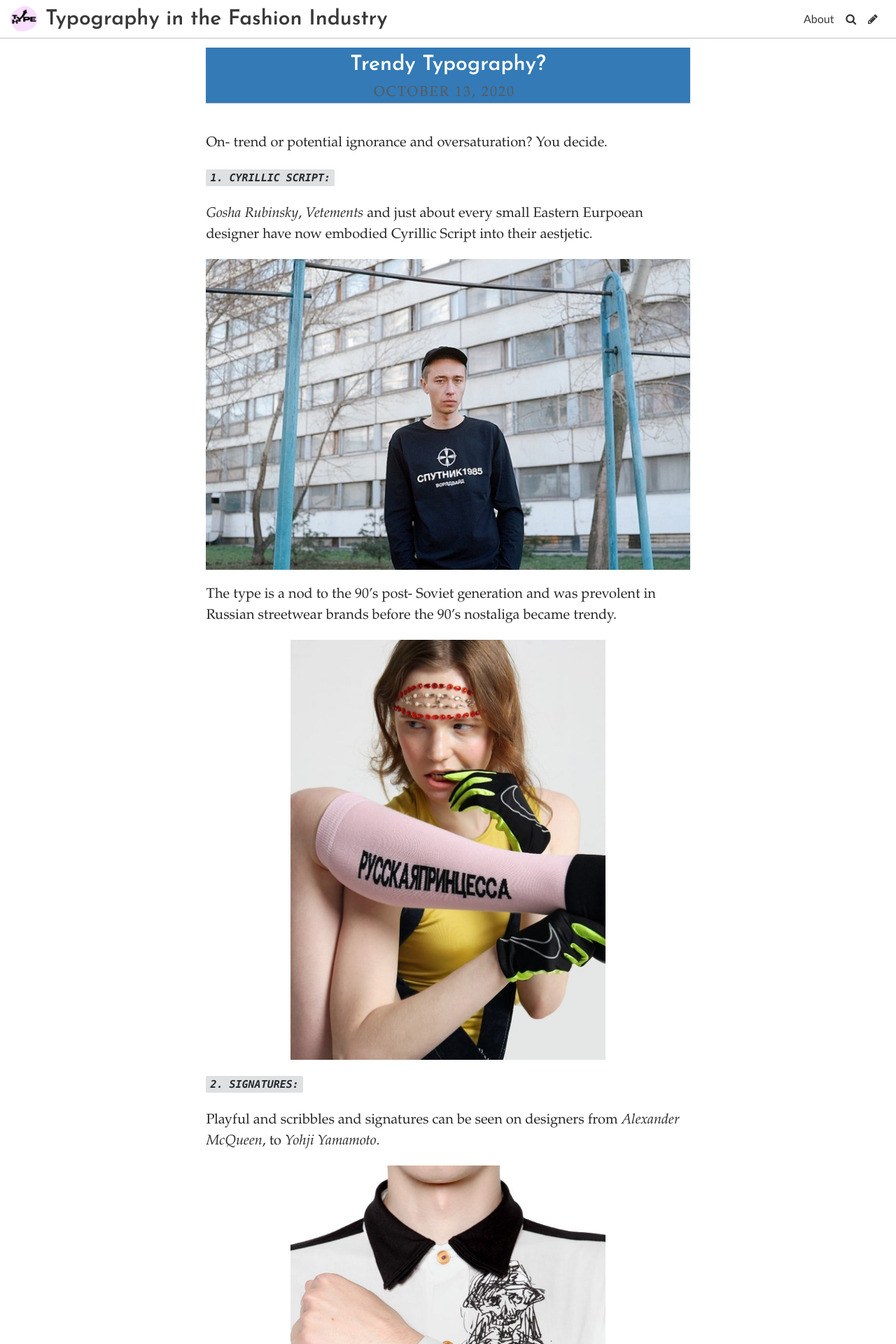
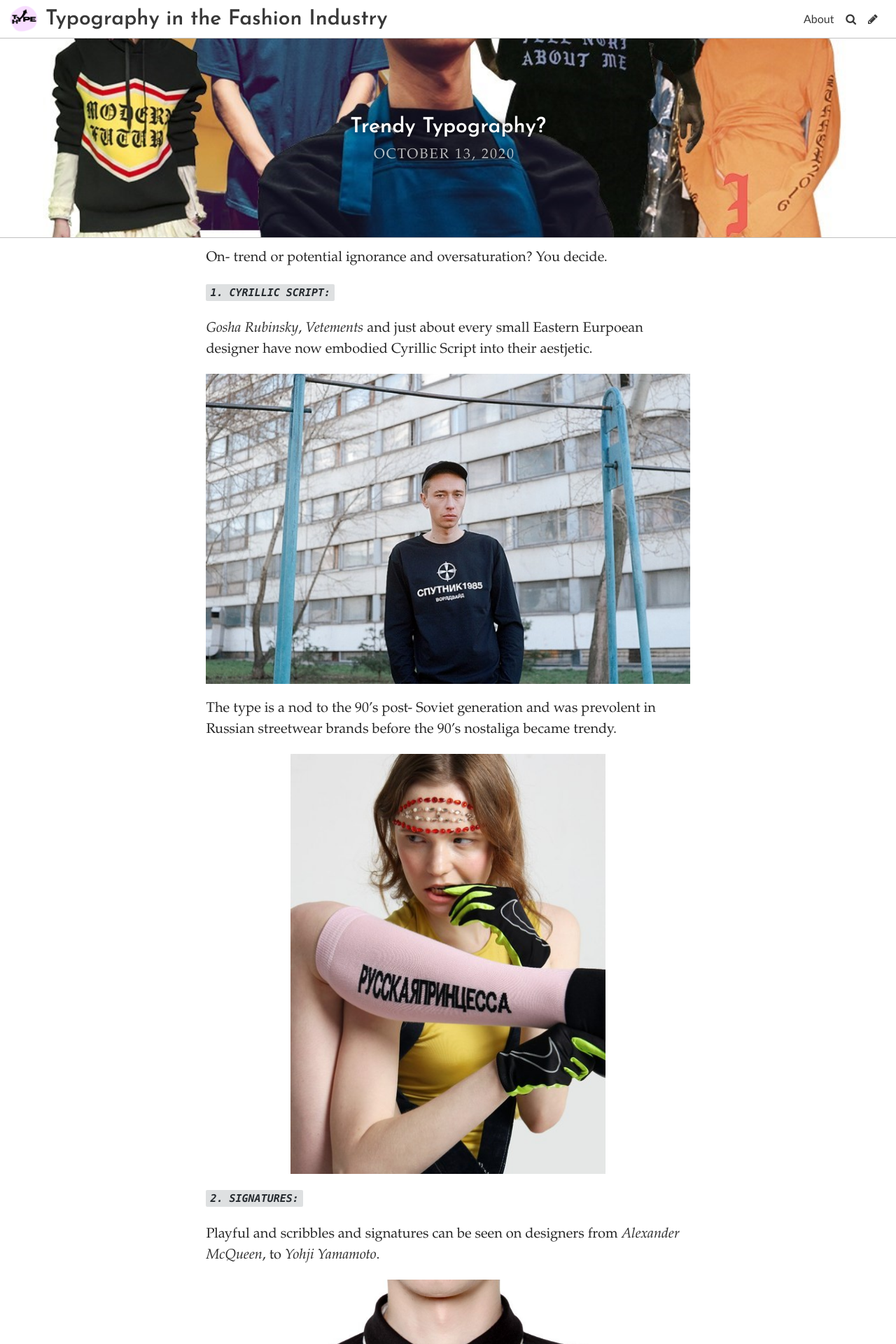
Before and after one commit to betherskine/typography-and-design, a Jekyll site: the page built from _posts/2020-10-13-t-shirt-type.md, in a window 1280 px wide. Shown: the top 1920 px of the page at 70% size. Built offline with Jekyll 4.4.1, drawn with Linux system fonts in a browser that asks for light colours; some web fonts are replaced.

Commit message:
Update Post “2020-10-13-t-shirt-type”

```diff
--- a/_posts/2020-10-13-t-shirt-type.md
+++ b/_posts/2020-10-13-t-shirt-type.md
@@ -2,13 +2,12 @@
 layout: post
 title: Trendy Typography?
 date: 2020-10-13T11:17:59.834Z
+header_feature_image: ../uploads/gothic.jpg
 comments: true
 tags:
   - Art
 ---
 On- trend or potential ignorance and oversaturation? You decide.
-
-
 
 ***`1. CYRILLIC SCRIPT:`***
 
@@ -30,6 +29,6 @@
 
 Palm Angels, Vetements, and Kanye West have taken to using gothic style letters to reference rap music and further enhance clothing collections.
 
-![](../uploads/gothic.jpg)
+![](../uploads/pablo.jpg)
 
 The downside to any aesthetic is oversaturation, is when things become so ubiquitous their meaning is lost. How many wearing *Pablo* shirts know they are borrowing a style from Hispanic LA gangs, how many wearing Cyrillic printed fonts know the soviet heritage behind the aesthetic?
```
Also changed, not shown: uploads/pablo.jpg (added).
